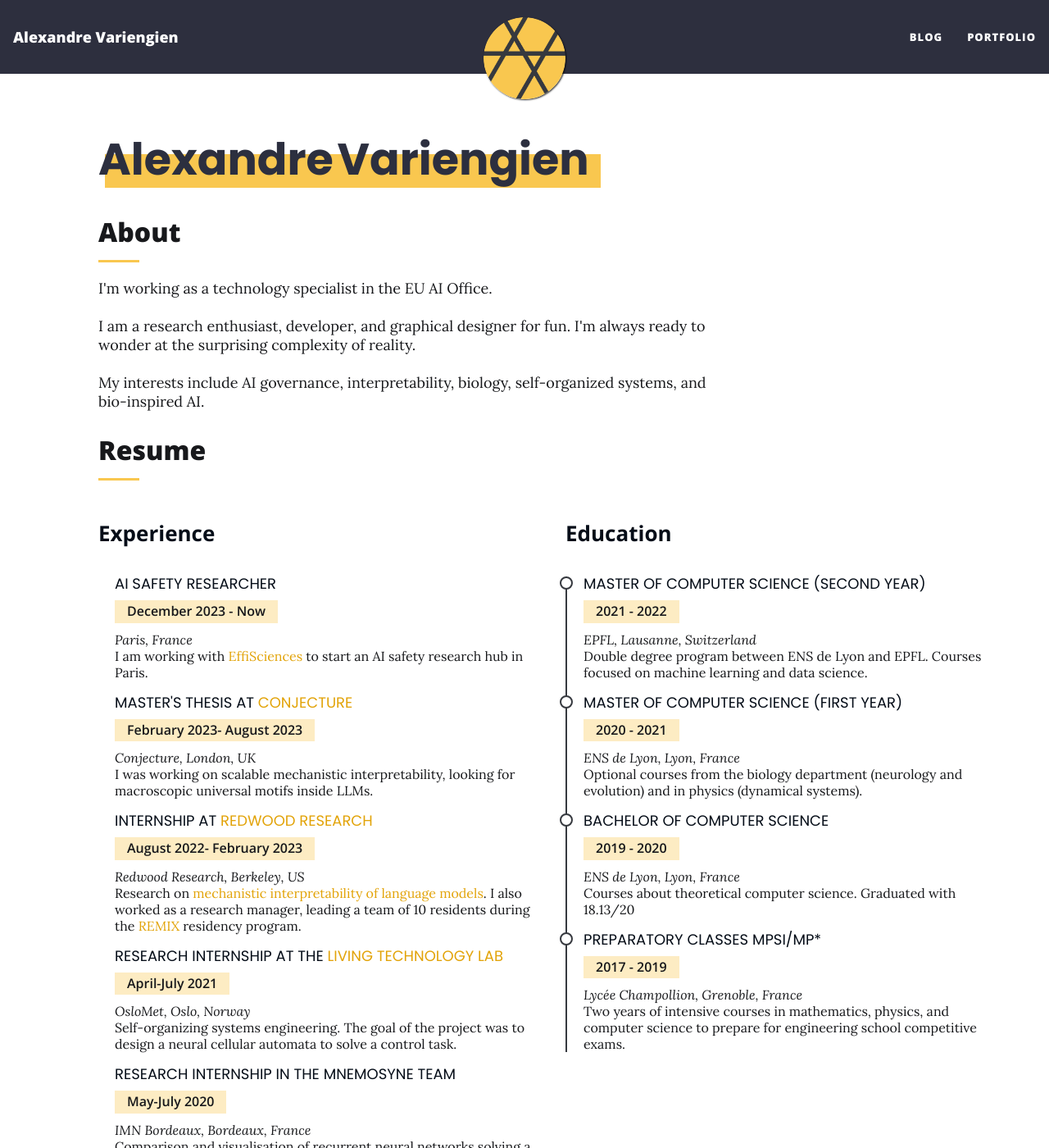
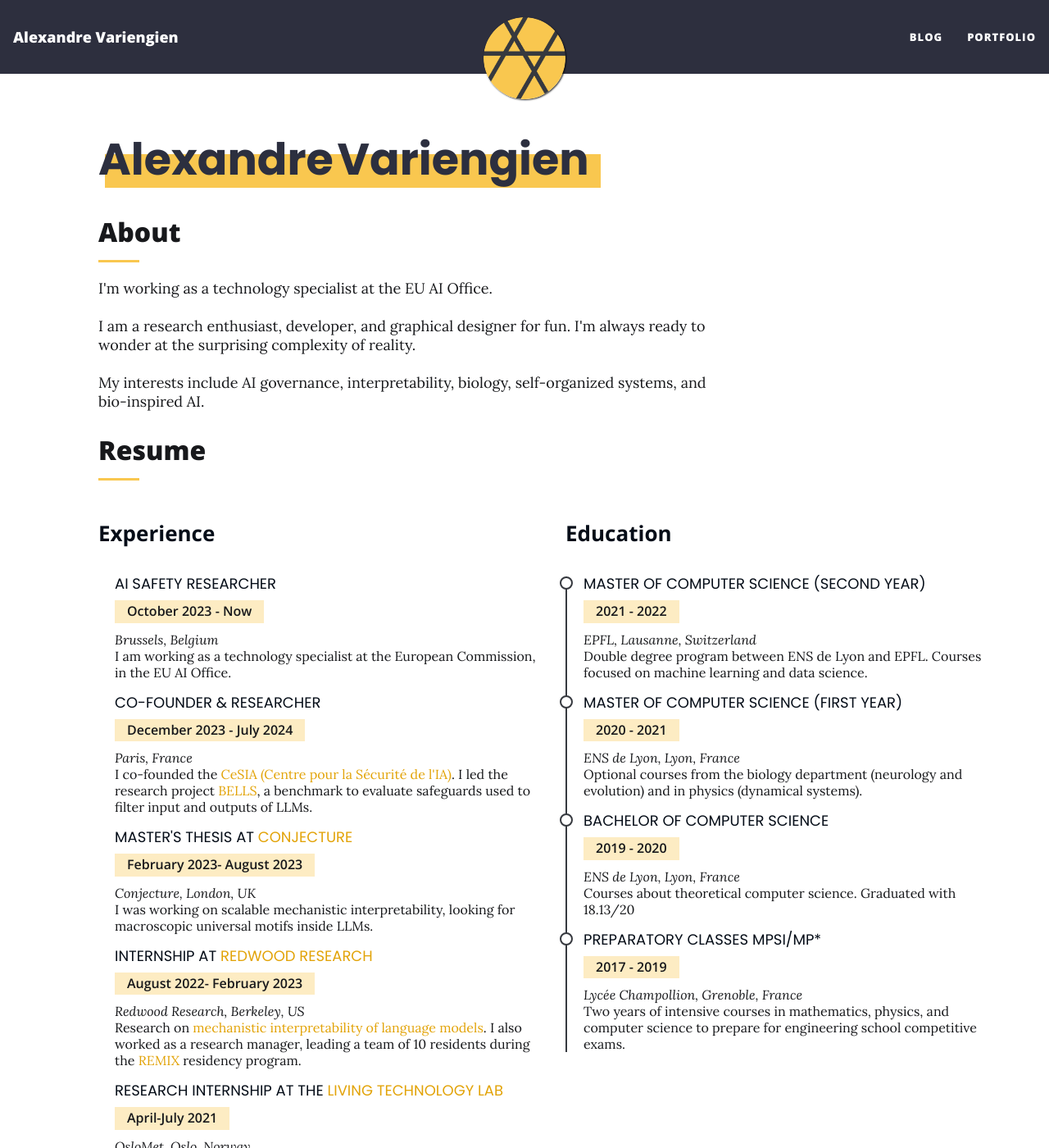
Before and after one commit to aVariengien/avariengien.github.io, a Jekyll site: the page built from index.html, in a window 1280 px wide and 1400 px high. Shown: the whole window at 82% size. Built offline with Jekyll 4.4.1, drawn with Linux system fonts in a browser that asks for light colours; the list of posts is cut into pages by our own code.

Commit message:
update cv

```diff
--- a/index.html
+++ b/index.html
@@ -23,7 +23,7 @@ subtitle:
         <div class="section-title">
           <h2>About</h2>
           <p>
-            I'm working as a technology specialist in the EU AI Office.
+            I'm working as a technology specialist at the EU AI Office.
             <br><br>
             I am a research enthusiast, developer, and graphical designer for fun. I'm always ready to wonder at the
             surprising complexity of reality.
@@ -47,11 +47,27 @@ subtitle:
         <div class="row">
           <div class="col-lg-6">
             <h3 class="resume-title">Experience</h3>
+
             <div class="project-item">
               <h4>AI safety researcher</h4>
-              <h5>December 2023 - Now</h5>
+              <h5>October 2023 - Now</h5>
+              <p><em>Brussels, Belgium</em></p>
+              <p>I am working as a technology specialist at the European Commission, in the EU AI Office.</p>
+            </div>
+
+
+            <!-- <div class="project-item">
+              <h4>Researcher & Co-founder</h4>
+              <h5>July 2023 - September 2024</h5>
               <p><em>Paris, France</em></p>
-              <p>I am working with <a href="https://www.effisciences.org">EffiSciences</a> to start an AI safety research hub in Paris.</p>
+              <p>Independant research project on the .</p>
+            </div> -->
+
+            <div class="project-item">
+              <h4>Co-founder & Researcher</h4>
+              <h5>December 2023 - July 2024</h5>
+              <p><em>Paris, France</em></p>
+              <p>I co-founded the <a href="https://www.securite-ia.fr/">CeSIA (Centre pour la Sécurité de l'IA)</a>. I led the research project <a href="https://github.com/CentreSecuriteIA/BELLS">BELLS</a>, a benchmark to evaluate safeguards used to filter input and outputs of LLMs.</p>
             </div>
 
             <div class="project-item">
```
